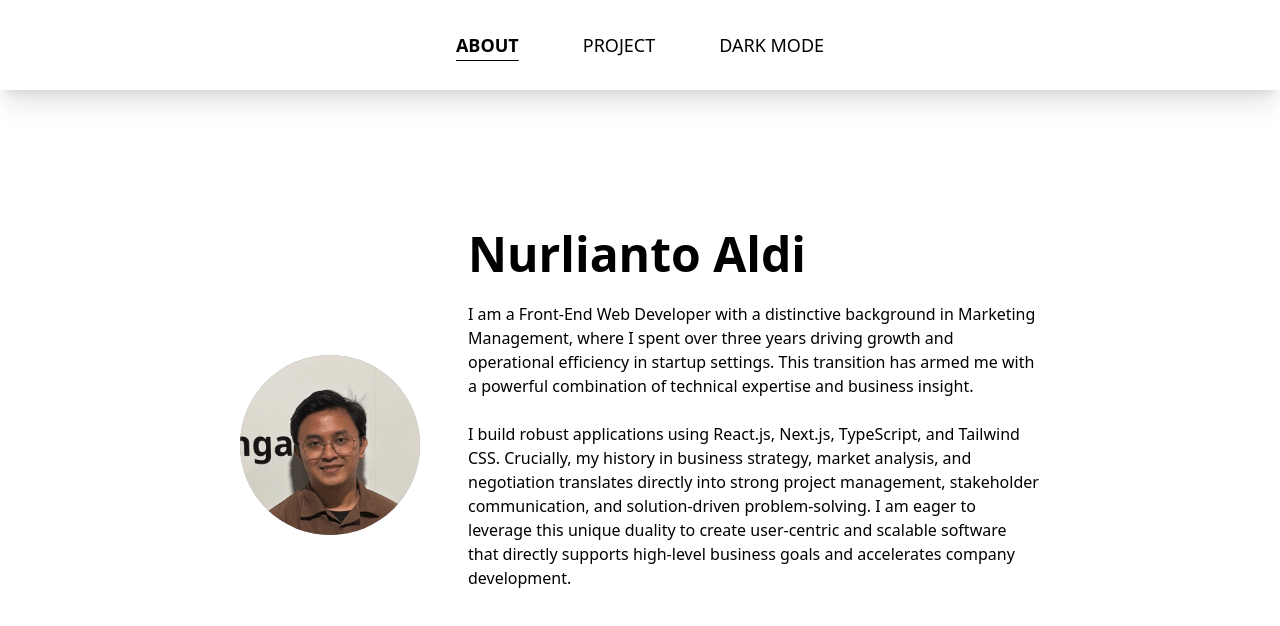
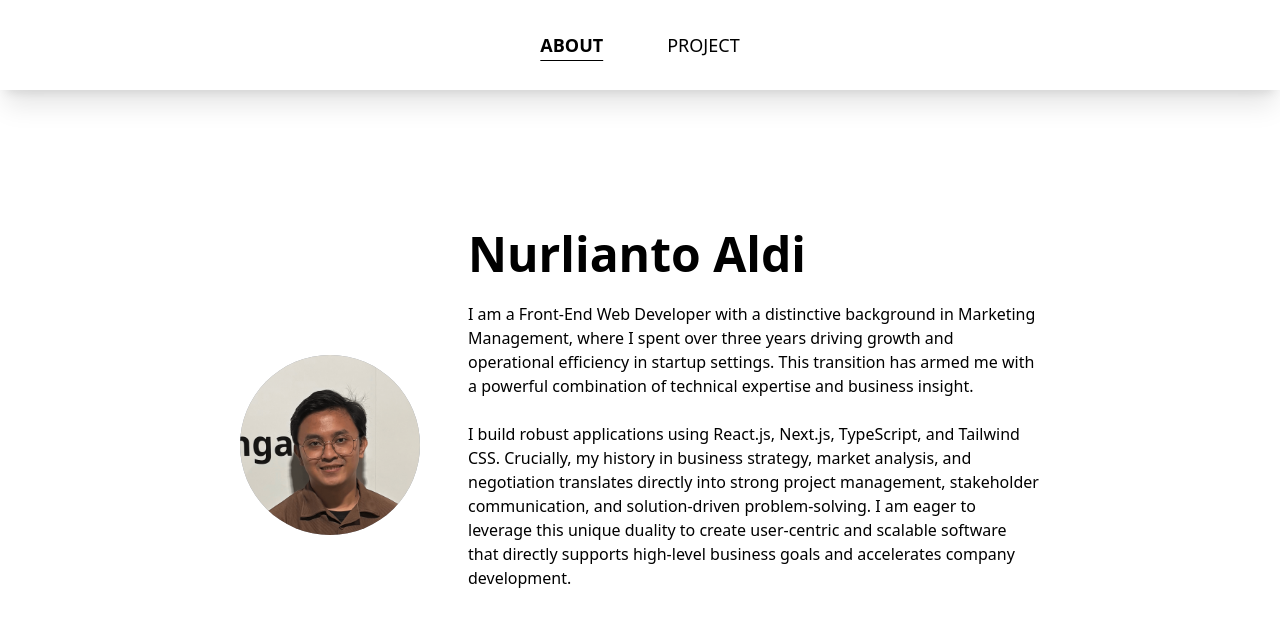
Before and after one commit to Nurlianto-Aldi/personal-portofolio-in-react, a React (Vite) app: page / in a window 1280 px wide. Shown: the top 626 px of the page. Built offline with nearby package versions, Linux system fonts and the light colour scheme; some icons are missing.

Commit message:
hiding DARK MODE

```diff
--- a/src/data/navLinks.ts
+++ b/src/data/navLinks.ts
@@ -1,5 +1,5 @@
 export const navLinks = [
   { href: "/", label: "ABOUT" },
   { href: "/project", label: "PROJECT" },
-  { href: "/dark-mode", label: "DARK MODE" },
+  // { href: "/dark-mode", label: "DARK MODE" },
 ]
```
